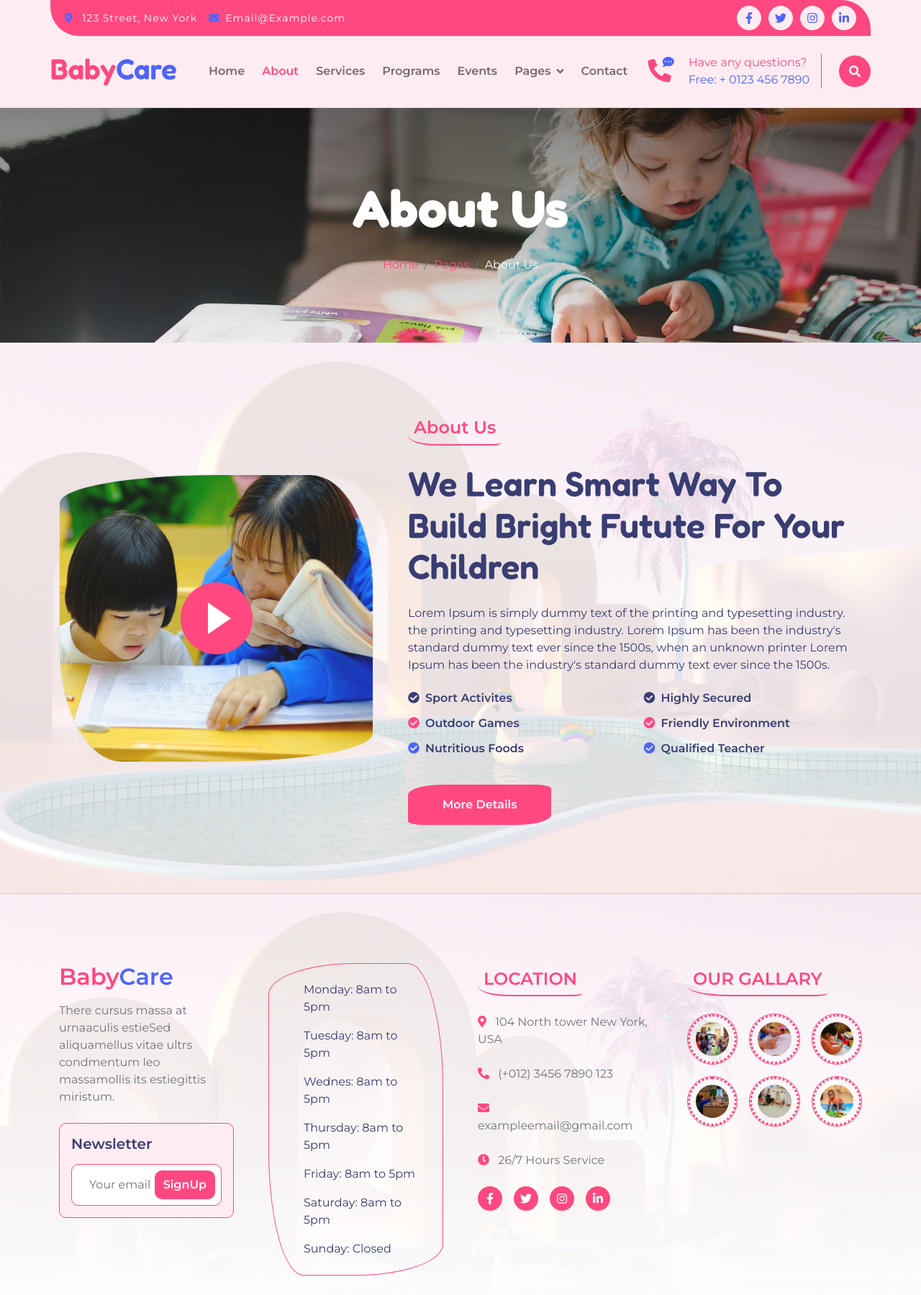
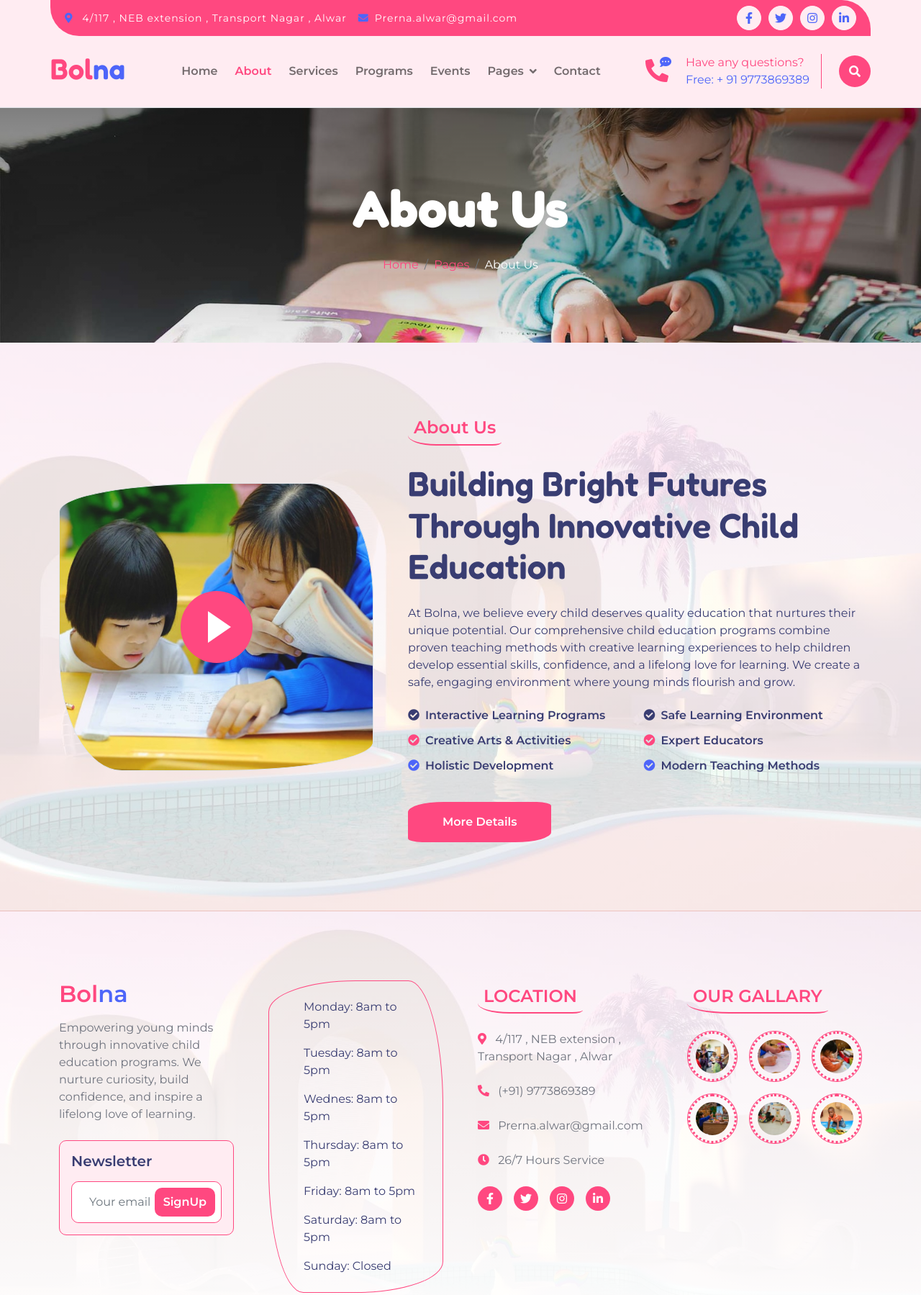
Before and after one commit to anandviharalwar/bolna, a plain HTML site: page about.html in a window 1280 px wide. Shown: the top 1799 px of the page at 72% size. Drawn offline with nearby package versions, Linux system fonts and the light colour scheme.

Commit message:
other pages update

```diff
--- a/about.html
+++ b/about.html
@@ -3,10 +3,10 @@
 
     <head>
         <meta charset="utf-8">
-        <title>BabyCare - Daycare Website Template</title>
+        <title>Bolna - About Us | Child Education & Development Center</title>
         <meta content="width=device-width, initial-scale=1.0" name="viewport">
-        <meta content="" name="keywords">
-        <meta content="" name="description">
+        <meta content="child education, learning center, kids development, early education, Alwar" name="keywords">
+        <meta content="Learn about Bolna - Nurturing young minds through innovative child education programs in Alwar" name="description">
 
         <!-- Google Web Fonts -->
         <link rel="preconnect" href="https://fonts.googleapis.com">
@@ -46,8 +46,8 @@
             <div class="container topbar bg-primary d-none d-lg-block py-2" style="border-radius: 0 40px">
                 <div class="d-flex justify-content-between">
                     <div class="top-info ps-2">
-                        <small class="me-3"><i class="fas fa-map-marker-alt me-2 text-secondary"></i> <a href="#" class="text-white">123 Street, New York</a></small>
-                        <small class="me-3"><i class="fas fa-envelope me-2 text-secondary"></i><a href="#" class="text-white">Email@Example.com</a></small>
+                        <small class="me-3"><i class="fas fa-map-marker-alt me-2 text-secondary"></i> <a href="#" class="text-white">4/117 , NEB extension , Transport Nagar , Alwar</a></small>
+                        <small class="me-3"><i class="fas fa-envelope me-2 text-secondary"></i><a href="mail:Prerna.alwar@gmail.com" class="text-white">Prerna.alwar@gmail.com</a></small>
                     </div>
                     <div class="top-link pe-2">
                         <a href="" class="btn btn-light btn-sm-square rounded-circle"><i class="fab fa-facebook-f text-secondary"></i></a>
@@ -59,7 +59,7 @@
             </div>
             <div class="container px-0">
                 <nav class="navbar navbar-light navbar-expand-xl py-3">
-                    <a href="index.html" class="navbar-brand"><h1 class="text-primary display-6">Baby<span class="text-secondary">Care</span></h1></a>
+                    <a href="index.html" class="navbar-brand"><h1 class="text-primary display-6">Bol<span class="text-secondary">na</span></h1></a>
                     <button class="navbar-toggler py-2 px-3" type="button" data-bs-toggle="collapse" data-bs-target="#navbarCollapse">
                         <span class="fa fa-bars text-primary"></span>
                     </button>
@@ -92,7 +92,7 @@
                             </div>
                             <div class="d-flex flex-column pe-3 border-end border-primary">
                                 <span class="text-primary">Have any questions?</span>
-                                <a href="#"><span class="text-secondary">Free: + 0123 456 7890</span></a>
+                                <a href="tel:+919773869389"><span class="text-secondary">Free: + 91 9773869389</span></a>
                             </div>
                         </div>
                         <button class="btn-search btn btn-primary btn-md-square rounded-circle" data-bs-toggle="modal" data-bs-target="#searchModal"><i class="fas fa-search text-white"></i></button>
@@ -152,19 +152,19 @@
                     </div>
                     <div class="col-lg-7 wow fadeIn" data-wow-delay="0.3s">
                         <h4 class="text-primary mb-4 border-bottom border-primary border-2 d-inline-block p-2 title-border-radius">About Us</h4>
-                        <h1 class="text-dark mb-4 display-5">We Learn Smart Way To Build Bright Futute For Your Children</h1>
-                        <p class="text-dark mb-4">Lorem Ipsum is simply dummy text of the printing and typesetting industry. the printing and typesetting industry. Lorem Ipsum has been the industry's standard dummy text ever since the 1500s, when an unknown printer Lorem Ipsum has been the industry's standard dummy text ever since the 1500s.
+                        <h1 class="text-dark mb-4 display-5">Building Bright Futures Through Innovative Child Education</h1>
+                        <p class="text-dark mb-4">At Bolna, we believe every child deserves quality education that nurtures their unique potential. Our comprehensive child education programs combine proven teaching methods with creative learning experiences to help children develop essential skills, confidence, and a lifelong love for learning. We create a safe, engaging environment where young minds flourish and grow.
                         </p>
                         <div class="row mb-4">
                             <div class="col-lg-6">
-                                <h6 class="mb-3"><i class="fas fa-check-circle me-2"></i>Sport Activites</h6>
-                                <h6 class="mb-3"><i class="fas fa-check-circle me-2 text-primary"></i>Outdoor Games</h6>
-                                <h6 class="mb-3"><i class="fas fa-check-circle me-2 text-secondary"></i>Nutritious Foods</h6>
+                                <h6 class="mb-3"><i class="fas fa-check-circle me-2"></i>Interactive Learning Programs</h6>
+                                <h6 class="mb-3"><i class="fas fa-check-circle me-2 text-primary"></i>Creative Arts & Activities</h6>
+                                <h6 class="mb-3"><i class="fas fa-check-circle me-2 text-secondary"></i>Holistic Development</h6>
                             </div>
                             <div class="col-lg-6">
-                                <h6 class="mb-3"><i class="fas fa-check-circle me-2"></i>Highly Secured</h6>
-                                <h6 class="mb-3"><i class="fas fa-check-circle me-2 text-primary"></i>Friendly Environment</h6>
-                                <h6><i class="fas fa-check-circle me-2 text-secondary"></i>Qualified Teacher</h6>
+                                <h6 class="mb-3"><i class="fas fa-check-circle me-2"></i>Safe Learning Environment</h6>
+                                <h6 class="mb-3"><i class="fas fa-check-circle me-2 text-primary"></i>Expert Educators</h6>
+                                <h6><i class="fas fa-check-circle me-2 text-secondary"></i>Modern Teaching Methods</h6>
                             </div>
                         </div>
                         <a href="" class="btn btn-primary px-5 py-3 btn-border-radius">More Details</a>
@@ -199,8 +199,8 @@
                 <div class="row g-5">
                     <div class="col-md-6 col-lg-4 col-xl-3">
                         <div class="footer-item">
-                            <h2 class="fw-bold mb-3"><span class="text-primary mb-0">Baby</span><span class="text-secondary">Care</span></h2>
-                            <p class="mb-4">There cursus massa at urnaaculis estieSed aliquamellus vitae ultrs condmentum leo massamollis its estiegittis miristum.</p>
+                            <h2 class="fw-bold mb-3"><span class="text-primary mb-0">Bol</span><span class="text-secondary">na</span></h2>
+                            <p class="mb-4">Empowering young minds through innovative child education programs. We nurture curiosity, build confidence, and inspire a lifelong love of learning.</p>
                             <div class="border border-primary p-3 rounded bg-light">
                                 <h5 class="mb-3">Newsletter</h5>
                                 <div class="position-relative mx-auto border border-primary rounded" style="max-width: 400px;">
@@ -228,9 +228,9 @@
                         <div class="footer-item">
                             <h4 class="text-primary mb-4 border-bottom border-primary border-2 d-inline-block p-2 title-border-radius">LOCATION</h4>
                             <div class="d-flex flex-column align-items-start">
-                                <a href="" class="text-body mb-4"><i class="fa fa-map-marker-alt text-primary me-2"></i> 104 North tower New York, USA</a>
-                                <a href="" class="text-start rounded-0 text-body mb-4"><i class="fa fa-phone-alt text-primary me-2"></i> (+012) 3456 7890 123</a>
-                                <a href="" class="text-start rounded-0 text-body mb-4"><i class="fas fa-envelope text-primary me-2"></i> exampleemail@gmail.com</a>
+                                <a href="" class="text-body mb-4"><i class="fa fa-map-marker-alt text-primary me-2"></i> 4/117 , NEB extension , Transport Nagar , Alwar</a>
+                                <a href="tel:+919773869389" class="text-start rounded-0 text-body mb-4"><i class="fa fa-phone-alt text-primary me-2"></i> (+91) 9773869389</a>
+                                <a href="" class="text-start rounded-0 text-body mb-4"><i class="fas fa-envelope text-primary me-2"></i> Prerna.alwar@gmail.com</a>
                                 <a href="" class="text-start rounded-0 text-body mb-4"><i class="fa fa-clock text-primary me-2"></i> 26/7 Hours Service</a>
                                 <div class="footer-icon d-flex">
                                     <a class="btn btn-primary btn-sm-square me-3 rounded-circle text-white" href=""><i class="fab fa-facebook-f"></i></a>
```
Also changed, not shown: 404.html (+12 -12 lines), blog.html (+12 -12 lines), contact.html (+17 -17 lines), event.html (+12 -12 lines), program.html (+12 -12 lines), service.html (+12 -12 lines), team.html (+12 -12 lines), testimonial.html (+12 -12 lines).
